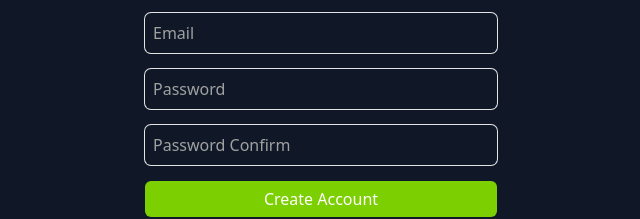
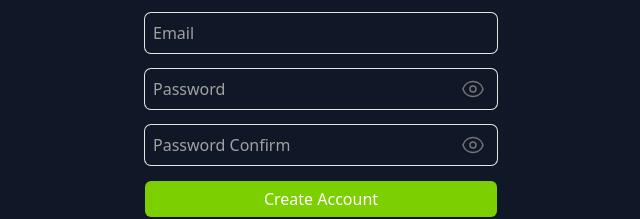
Before and after one commit to HarryLee87/Savket, a Next.js app: page /create-account in a window 1280 px wide. Shown: the part 171-390 px from the top of the page, without its empty margins (319-959 px from the left). Built offline with nearby package versions, Linux system fonts and the light colour scheme.

Commit message:
added password regex and make password visible or invisible

```diff
--- a/app/create-account/actions.ts
+++ b/app/create-account/actions.ts
@@ -1,5 +1,6 @@
 "use server";
 
+import { passwordRegex } from "@/utils/regexes/password";
 import { z } from "zod";
 
 const checkUsername = (username: string) => {
@@ -23,9 +24,18 @@ const formSchema = z
       })
       .min(5, "Username is too short!")
       .max(18, "Username is too long!")
+      .toLowerCase()
+      .trim()
       .refine(checkUsername, "silly is not allowed"),
-    email: z.string().email(),
-    password: z.string().min(6).max(20),
+    email: z.string().email().trim().toLowerCase(),
+    password: z
+      .string()
+      .min(6)
+      .max(20)
+      .regex(
+        passwordRegex,
+        "A password must contain at least one uppercase letter, one lowercase letter, one number, and one special character"
+      ),
     password_confirm: z.string().min(6).max(20),
   })
   .refine(checkPassword, {
@@ -46,5 +56,7 @@ export async function createAccount(prevState: any, formData: FormData) {
   if (!result.success) {
     console.log(result.error.flatten());
     return result.error.flatten();
+  } else {
+    console.log(result.data);
   }
 }
--- a/app/create-account/page.tsx
+++ b/app/create-account/page.tsx
@@ -21,9 +21,9 @@ function CreateAccount() {
                 <InputForm
                     name="email" type="email" placeholder="Email" required={true} errors={state?.fieldErrors.email} />
                 <InputForm
-                    name="password" type="password" placeholder="Password" required={true} errors={state?.fieldErrors.password} />
+                    name="password" type="password" placeholder="Password" required={true} errors={state?.fieldErrors.password} pwIcon={true} />
                 <InputForm
-                    name="password_confirm" type="password" placeholder="Password Confirm" required={true} errors={state?.fieldErrors.password_confirm} />
+                    name="password_confirm" type="password" placeholder="Password Confirm" required={true} errors={state?.fieldErrors.password_confirm} pwIcon={true} />
                 <FormBtn text="Create Account" />
             </form>
             <SMSLogin />
--- a/app/globals.css
+++ b/app/globals.css
@@ -10,4 +10,20 @@
   .primary-btn {
     @apply w-full bg-lime-500 text-white font-medium rounded-md text-center hover:bg-lime-400 transition-colors;
   }
+
+  .input-container {
+    @apply relative;
+  }
+
+  .input-field {
+    @apply bg-transparent border w-full focus:outline-none ring-1 focus:ring-2 ring-neutral-200 focus:ring-lime-500 rounded-md border-none placeholder:text-neutral-400 p-2;
+  }
+
+  .input-icon {
+    @apply absolute right-3 top-1/2 -translate-y-1/2 h-6 w-6 z-10 cursor-pointer;
+  }
+
+  .pw-icon {
+    @apply text-neutral-500;
+  }
 }
--- a/components/InputForm.tsx
+++ b/components/InputForm.tsx
@@ -1,9 +1,13 @@
+import { EyeIcon, EyeSlashIcon } from "@heroicons/react/24/outline"
+import { useState } from "react"
+
 interface InputFormProps {
     type: string,
     placeholder: string,
     required: boolean,
     errors?: string[]
     name: string
+    pwIcon?: boolean
 }
 
 function InputForm({
@@ -11,16 +15,32 @@ function InputForm({
     placeholder,
     required,
     errors = [],
-    name }: InputFormProps) {
+    name,
+    pwIcon
+}: InputFormProps,
+) {
+    const [visible, setVisible] = useState<boolean>(false)
+
+    const handleVisible = () => {
+        setVisible((prev) => !prev)
+    }
+
     return (
         <div className="flex flex-col gap-2">
-            <input
-                name={name}
-                placeholder={placeholder}
-                type={type}
-                required={required}
-                className="bg-transparent border w-full focus:outline-none ring-1 focus:ring-2 ring-neutral-200 focus:ring-lime-500 rounded-md border-none placeholder:text-neutral-400 p-2 "
-            />
+            <div className="input-container">
+                <div className="input-icon">
+                    {pwIcon ?
+                        (visible ? <EyeSlashIcon className="pw-icon" onClick={handleVisible} />
+                            : <EyeIcon className="pw-icon" onClick={handleVisible} />) : null}
+                </div>
+                <input
+                    name={name}
+                    placeholder={placeholder}
+                    type={visible ? "text" : type}
+                    required={required}
+                    className="input-field"
+                />
+            </div>
             <div className="flex flex-col">
                 {errors.map((error, index) =>
                     <span key={index} className="text-red-500">
--- /dev/null
+++ b/utils/regexes/password.ts
@@ -0,0 +1,5 @@
+const passwordRegex = new RegExp(
+  /^(?=.*?[A-Z])(?=.*?[a-z])(?=.*?[0-9])(?=.*?[#?!@$%^&*-]).+$/
+);
+
+export { passwordRegex };
```
